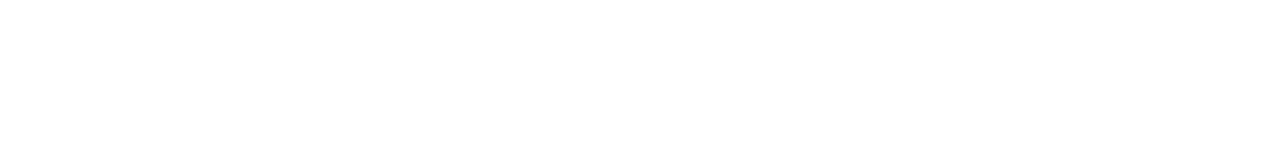
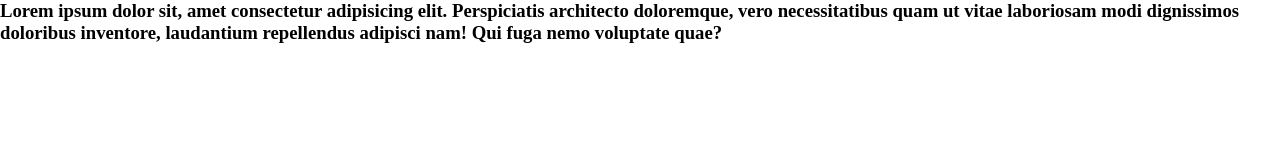
Before and after one commit to Mohammad7558/Explore-html-5, a plain HTML site: page index.html in a window 1280 px wide. Drawn offline with Linux system fonts and the light colour scheme.

Commit message:
new code added

```diff
--- a/index.html
+++ b/index.html
@@ -8,6 +8,8 @@
     <title>Document</title>
 </head>
 <body>
-
+    <section>
+        <h3>Lorem ipsum dolor sit, amet consectetur adipisicing elit. Perspiciatis architecto doloremque, vero necessitatibus quam ut vitae laboriosam modi dignissimos doloribus inventore, laudantium repellendus adipisci nam! Qui fuga nemo voluptate quae?</h3>
+    </section>
 </body>
 </html>
```
